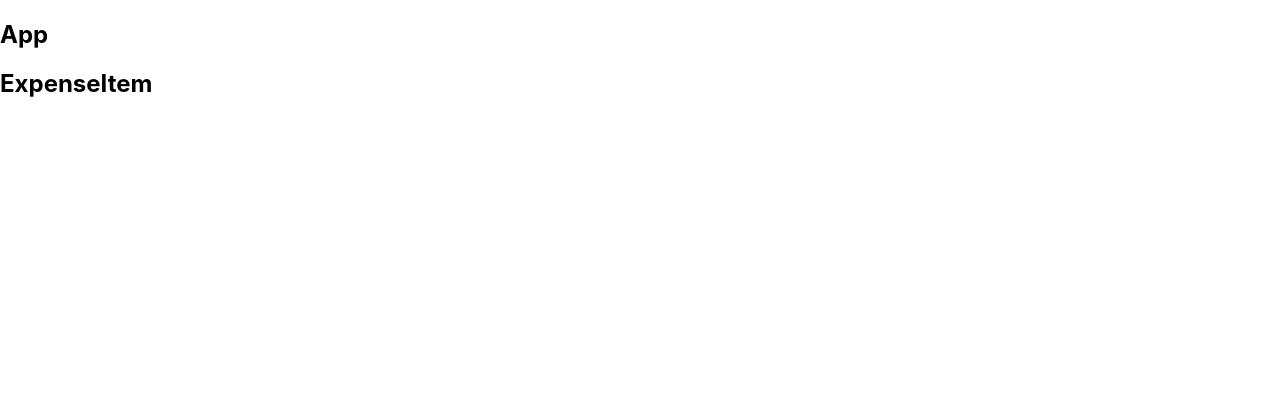
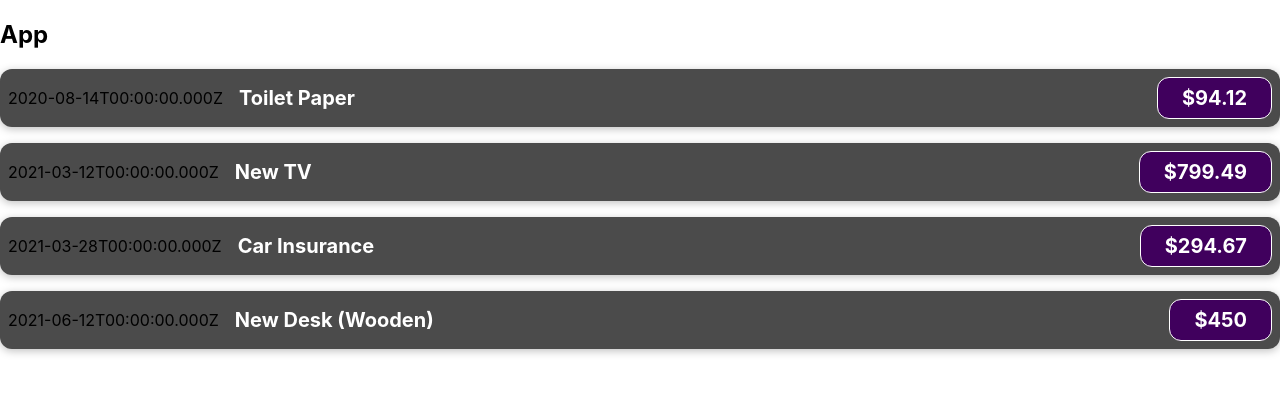
Before and after one commit to helder-barbosa/react-finance, a React (Create React App) app: page / in a window 1280 px wide. Shown: the top 394 px of the page. Built offline with nearby package versions, Linux system fonts and the light colour scheme.

Commit message:
#2 CSS Style and Props Data

```diff
--- a/src/App.js
+++ b/src/App.js
@@ -1,10 +1,56 @@
 import ExpenseItem from './components/ExpenseItem'
 
 function App() {
+  const expenses = [
+    {
+      id: 'e1',
+      title: 'Toilet Paper',
+      amount: 94.12,
+      date: new Date(2020, 7, 14),
+    },
+    {
+      id: 'e2',
+      title: 'New TV',
+      amount: 799.49,
+      date: new Date(2021, 2, 12)
+    },
+    {
+      id: 'e3',
+      title: 'Car Insurance',
+      amount: 294.67,
+      date: new Date(2021, 2, 28),
+    },
+    {
+      id: 'e4',
+      title: 'New Desk (Wooden)',
+      amount: 450,
+      date: new Date(2021, 5, 12),
+    },
+  ];
+
   return (
     <div>
       <h2>App</h2>
-      <ExpenseItem />
+      <ExpenseItem
+        title={expenses[0].title}
+        amount={expenses[0].amount}
+        date={expenses[0].date}
+      />
+      <ExpenseItem
+        title={expenses[1].title}
+        amount={expenses[1].amount}
+        date={expenses[1].date}
+      />
+      <ExpenseItem
+        title={expenses[2].title}
+        amount={expenses[2].amount}
+        date={expenses[2].date}
+      />
+      <ExpenseItem
+        title={expenses[3].title}
+        amount={expenses[3].amount}
+        date={expenses[3].date}
+      />
     </div>
   );
 }
--- /dev/null
+++ b/src/components/ExpenseItem.css
@@ -0,0 +1,56 @@
+.expense-item {
+  display: flex;
+  justify-content: space-between;
+  align-items: center;
+  box-shadow: 0 2px 8px rgba(0, 0, 0, 0.25);
+  padding: 0.5rem;
+  margin: 1rem 0;
+  border-radius: 12px;
+  background-color: #4b4b4b;
+}
+
+.expense-item__description {
+  display: flex;
+  flex-direction: column;
+  gap: 1rem;
+  align-items: flex-end;
+  flex-flow: column-reverse;
+  justify-content: flex-start;
+  flex: 1;
+}
+
+.expense-item h2 {
+  color: #3a3a3a;
+  font-size: 1rem;
+  flex: 1;
+  margin: 0 1rem;
+  color: white;
+}
+
+.expense-item__price {
+  font-size: 1rem;
+  font-weight: bold;
+  color: white;
+  background-color: #40005d;
+  border: 1px solid white;
+  padding: 0.5rem;
+  border-radius: 12px;
+}
+
+@media (min-width: 580px) {
+  .expense-item__description {
+    flex-direction: row;
+    align-items: center;
+    justify-content: flex-start;
+    flex: 1;
+  }
+
+  .expense-item__description h2 {
+    font-size: 1.25rem;
+  }
+
+  .expense-item__price {
+    font-size: 1.25rem;
+    padding: 0.5rem 1.5rem;
+  }
+}
--- a/src/components/ExpenseItem.js
+++ b/src/components/ExpenseItem.js
@@ -1,7 +1,15 @@
+import './ExpenseItem.css'
 
-const ExpenseItem = () => {
+const ExpenseItem = (props) => {
+
   return (
-    <h2>ExpenseItem</h2>
+    <div className="expense-item">
+      <div>{props.date.toISOString()}</div>
+      <div className="expense-item__description">
+        <h2>{props.title}</h2>
+        <div className="expense-item__price">${props.amount}</div>
+      </div>
+    </div>
   )
 }
 
```
